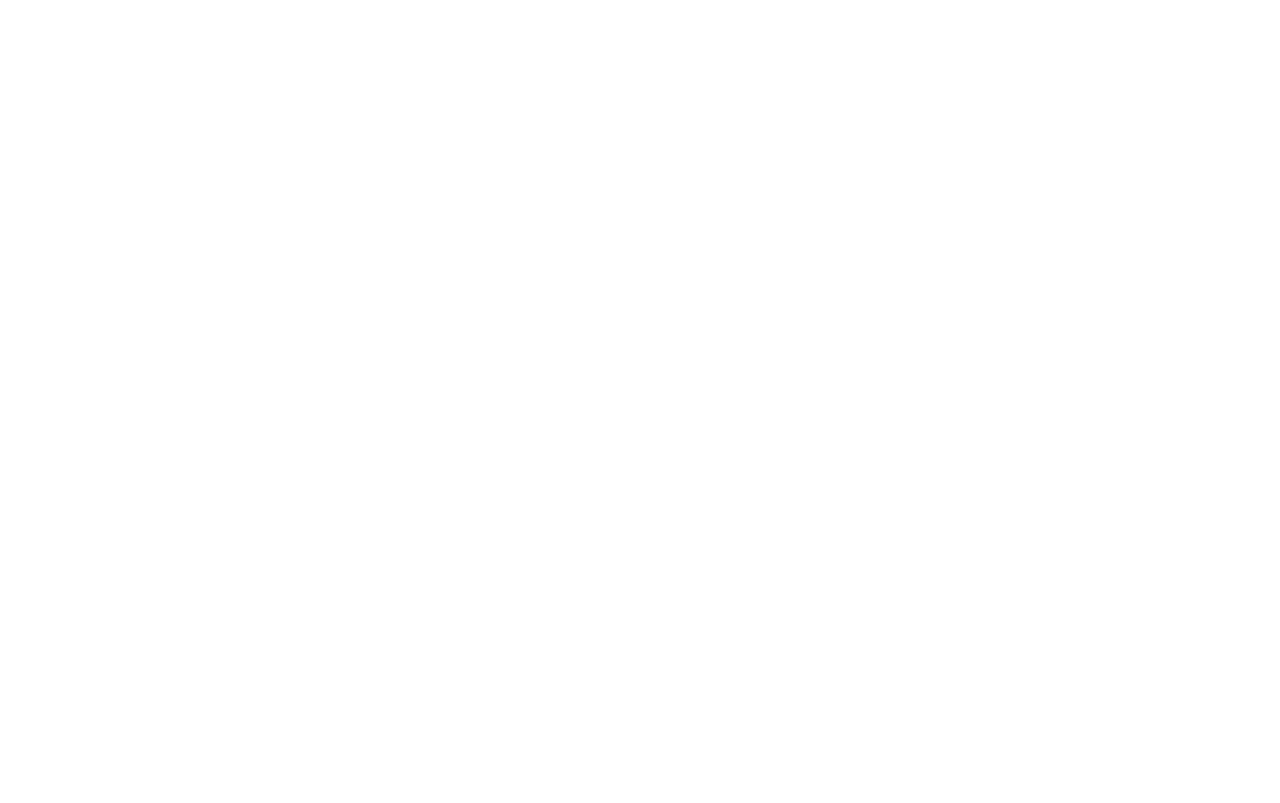
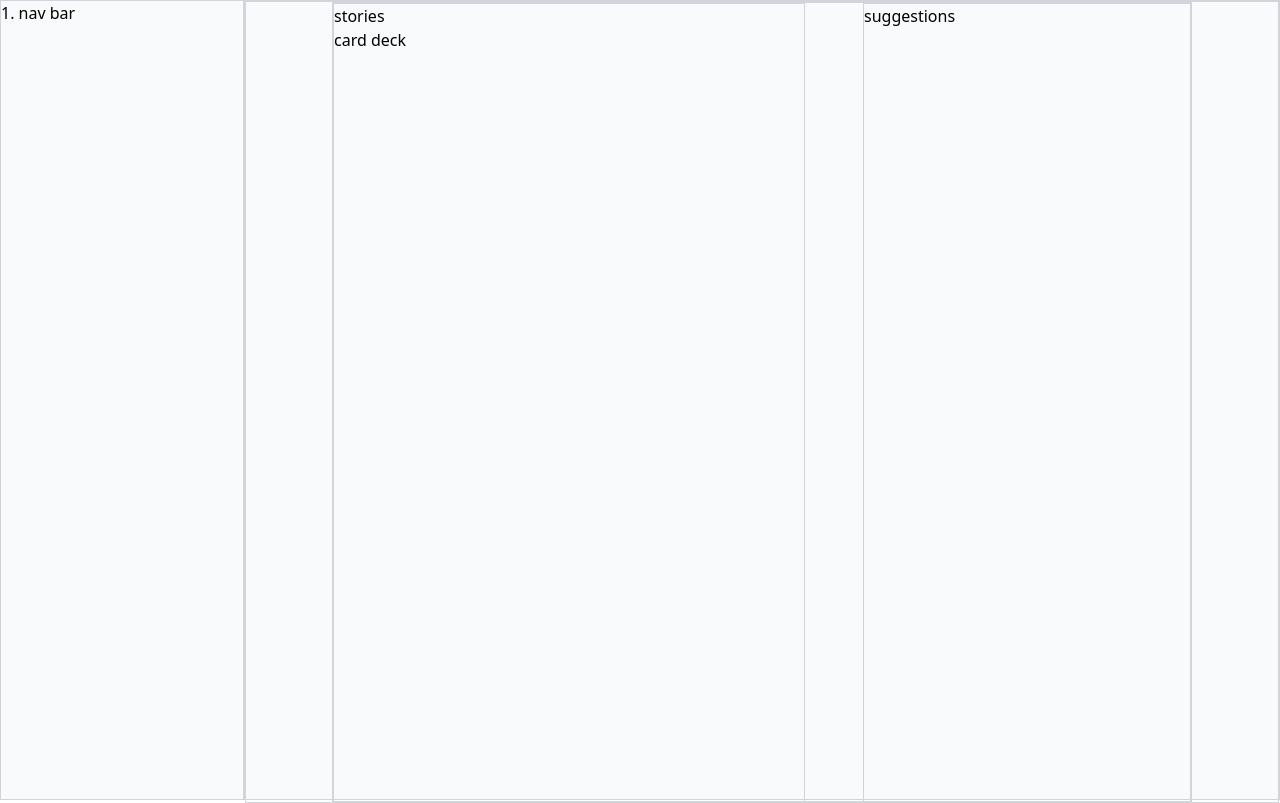
Before and after one commit to gbenroofficial/Minigram, a React (Create React App) app: page /Navscreen in a window 1280 px wide. Before the commit this address had no page. Built offline with nearby package versions, Linux system fonts and the light colour scheme.

Commit message:
new components
added new components and defined new page.
new components include: home, navbar, stories, story, cardDeck, card, suggestions
and redefined page(s): Homepage became NavScreen

```diff
--- a/src/App.js
+++ b/src/App.js
@@ -1,8 +1,8 @@
 import { BrowserRouter as Router, Routes, Route } from "react-router-dom";
 import Login from "./pages/login";
-import Homepage from "./pages/homepage";
+import Signup from "./pages/signup";
+import NavScreen from "./pages/navscreen";
 import "./styles/app.css";
-import Signup from "./pages/signup";
 
 function App() {
   return (
@@ -10,7 +10,7 @@
       <Routes>
         <Route path="/" element={<Login />}></Route>
         <Route path="/Signup" element={<Signup />}></Route>
-        <Route path="/Homepage" element={<Homepage />}></Route>
+        <Route path="/Navscreen" element={<NavScreen />}></Route>
       </Routes>
     </Router>
   );
--- /dev/null
+++ b/src/components/cardDeck.js
@@ -0,0 +1,7 @@
+import React from "react";
+
+const CardDeck = () => {
+  return <div>card deck</div>;
+};
+
+export default CardDeck;
--- /dev/null
+++ b/src/components/home.js
@@ -0,0 +1,26 @@
+import { React, useEffect } from "react";
+import "../styles/app.css";
+import "../styles/sub.css";
+import Suggestions from "./suggestions";
+import Stories from "./stories";
+import CardDeck from "./cardDeck";
+
+const Home = () => {
+  useEffect(() => {
+    document.title = "Instagram - home";
+  }, []);
+  return (
+    <div className="w-full h-auto flex flex-wrap justify-center border-solid border-1 border-gray-300">
+      <div className="w-215 h-screen flex flex-wrap justify-center space-x-14-5 border-solid border-1 border-gray-300">
+        <div className="w-118 h-screen border-solid border-1 border-gray-300">
+          <Stories />
+          <CardDeck />
+        </div>
+        <div className="w-82 h-screen border-solid border-1 border-gray-300">
+          <Suggestions />
+        </div>
+      </div>
+    </div>
+  );
+};
+export default Home;
--- /dev/null
+++ b/src/components/navbar.js
@@ -0,0 +1,7 @@
+import React from "react";
+
+const NavBar = () => {
+  return <div>1. nav bar</div>;
+};
+
+export default NavBar;
--- /dev/null
+++ b/src/components/stories.js
@@ -0,0 +1,7 @@
+import React from "react";
+
+const Stories = () => {
+  return <div>stories</div>;
+};
+
+export default Stories;
--- /dev/null
+++ b/src/components/suggestions.js
@@ -0,0 +1,7 @@
+import React from "react";
+
+const Suggestions = () => {
+  return <div>suggestions</div>;
+};
+
+export default Suggestions;
--- a/src/pages/homepage.js
+++ /dev/null
@@ -1,9 +0,0 @@
-import { React, useEffect } from "react";
-
-const Homepage = () => {
-  useEffect(() => {
-    document.title = "Instagram - home";
-  }, []);
-  return <div> i am Homepage</div>;
-};
-export default Homepage;
--- /dev/null
+++ b/src/pages/navscreen.js
@@ -0,0 +1,19 @@
+import { React } from "react";
+import "../styles/app.css";
+import "../styles/sub.css";
+import Home from "../components/home";
+import NavBar from "../components/navbar";
+
+const NavScreen = () => {
+  return (
+    <div className="flex flex-wrap justify-center w-vw items-center bg-gray-50">
+      <div className="w-61 h-screen border-solid border-1 border-gray-300">
+        <NavBar />
+      </div>
+      <div className="flex-grow h-screen border-solid border-1 border-gray-300">
+        <Home />
+      </div>
+    </div>
+  );
+};
+export default NavScreen;
--- a/src/styles/app.css
+++ b/src/styles/app.css
@@ -510,6 +510,9 @@
 .hidden {
   display: none;
 }
+.h-auto {
+  height: auto;
+}
 .h-screen {
   height: 100vh;
 }
@@ -546,14 +549,17 @@
 .h-28 {
   height: 7rem;
 }
+.w-full {
+  width: 100%;
+}
 .w-44 {
   width: 11rem;
 }
-.w-full {
-  width: 100%;
-}
 .flex-none {
   flex: none;
+}
+.flex-grow {
+  flex-grow: 1;
 }
 .flex-wrap {
   flex-wrap: wrap;
@@ -604,13 +610,13 @@
 .border-hidden {
   border-style: hidden;
 }
+.border-gray-300 {
+  --tw-border-opacity: 1;
+  border-color: rgb(209 213 219 / var(--tw-border-opacity));
+}
 .border-gray-100 {
   --tw-border-opacity: 1;
   border-color: rgb(243 244 246 / var(--tw-border-opacity));
-}
-.border-gray-300 {
-  --tw-border-opacity: 1;
-  border-color: rgb(209 213 219 / var(--tw-border-opacity));
 }
 .border-gray-400 {
   --tw-border-opacity: 1;
--- a/src/styles/sub.css
+++ b/src/styles/sub.css
@@ -1,9 +1,24 @@
-.w-92 {
-  width: 23rem;
+.space-x-14-5 > :not([hidden]) ~ :not([hidden]) {
+  --tw-space-x-reverse: 0;
+  margin-right: calc(3.625rem * var(--tw-space-x-reverse));
+  margin-left: calc(3.625rem * calc(1 - var(--tw-space-x-reverse)));
 }
+.w-215 {
+  width: 53.75rem;
+}
+
+.w-118 {
+  width: 29.5rem;
+}
+
 .w-116 {
   width: 29rem;
 }
+
+.w-114 {
+  width: 28.5rem;
+}
+
 .w-102 {
   width: 25.5rem;
 }
@@ -15,12 +30,20 @@
   width: 23.5rem;
 }
 
+.w-92 {
+  width: 23rem;
+}
+
 .w-90 {
   width: 22.5rem;
 }
 
 .w-88 {
   width: 22rem;
+}
+
+.w-82 {
+  width: 20.5rem;
 }
 
 .w-74 {
@@ -34,6 +57,11 @@
 .w-68 {
   width: 17rem;
 }
+
+.w-61 {
+  width: 15.25rem;
+}
+
 .w-44 {
   width: 11rem;
 }
@@ -83,8 +111,8 @@
 .h-63\/500 {
   height: 0.032rem;
 }
-.h-63\/1000{
-    height: 0.016rem;
+.h-63\/1000 {
+  height: 0.016rem;
 }
 .border-1 {
   border-width: 1px;
```
Also changed, not shown: src/components/card.js (added, +7 -0 lines), src/components/story.js (added, +7 -0 lines).
